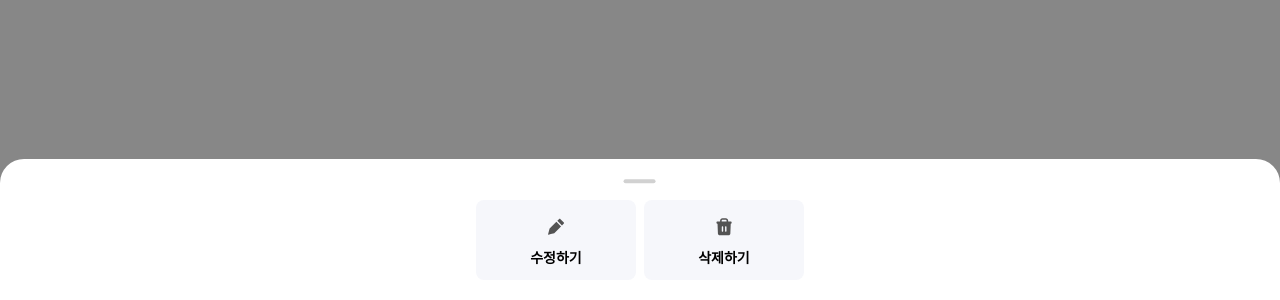
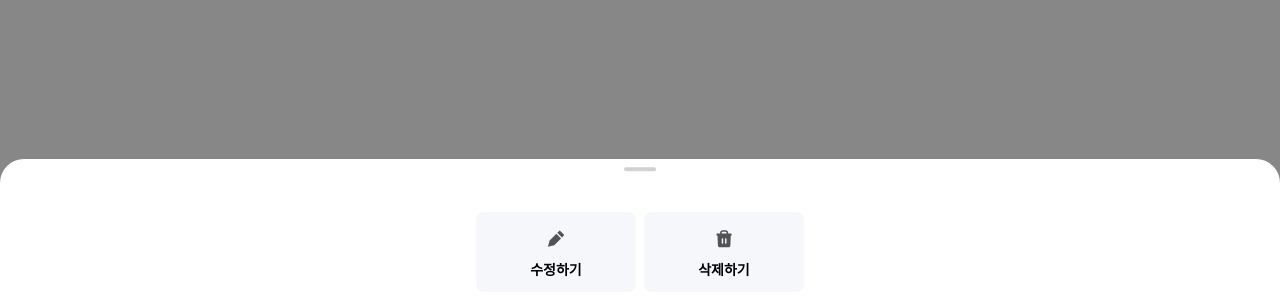
Before and after one commit to Team-Packman/Packman-Client, a Next.js app: page /components/common/BottomModal in a window 1280 px wide. Shown: the part 500-800 px from the top of the page. Built offline with nearby package versions, Linux system fonts and the light colour scheme.

Commit message:
chore/#29 : 바텀모달 버튼 onClick이벤트 내부 함수 수정

```diff
--- a/pages/components/common/BottomModal.tsx
+++ b/pages/components/common/BottomModal.tsx
@@ -20,28 +20,49 @@ function BottomModal(props: BottomModalProps) {
 
   return (
     <>
-      <StyledRoot onClick={closeModal} />
-      <StyledModalInfo>
+      <StyledBackground onClick={closeModal} />
+      <StyledRoot>
         <Image src={iSwipeBar} alt="스와이프바" />
         <h1>{isClickDelete ? '정말 삭제하시겠어요?' : content}</h1>
         <StyledButtonWrapper>
-          <button onClick={isClickDelete ? closeModal : onEdit}>
+          <button
+            onClick={
+              isClickDelete
+                ? () => {
+                    closeModal();
+                    setIsClickDelete(false);
+                  }
+                : () => {
+                    onEdit();
+                    setIsClickDelete(false);
+                  }
+            }
+          >
             {!isClickDelete && <Image src={iEdit} alt="수정" />}
-            {isClickDelete ? <p onClick={() => setIsClickDelete(false)}>아니요</p> : '수정하기'}
+            {isClickDelete ? <p>아니요</p> : '수정하기'}
           </button>
-          <button onClick={isClickDelete ? onDelete : () => setIsClickDelete(true)}>
+          <button
+            onClick={
+              isClickDelete
+                ? () => {
+                    onDelete();
+                    closeModal();
+                  }
+                : () => setIsClickDelete(true)
+            }
+          >
             {!isClickDelete && <Image src={iTrash} alt="삭제" />}
-            {isClickDelete ? <p onClick={() => setIsClickDelete(false)}>네</p> : '삭제하기'}
+            {isClickDelete ? <p>네</p> : '삭제하기'}
           </button>
         </StyledButtonWrapper>
-      </StyledModalInfo>
+      </StyledRoot>
     </>
   );
 }
 
 export default BottomModal;
 
-const StyledRoot = styled.div`
+const StyledBackground = styled.div`
   position: fixed;
   top: 0;
   width: 100%;
@@ -50,11 +71,11 @@ const StyledRoot = styled.div`
   z-index: 10;
   overflow-y: hidden;
 `;
-const StyledModalInfo = styled.div`
+const StyledRoot = styled.div`
   display: flex;
   flex-direction: column;
-  justify-content: center;
-  text-align: center;
+  justify-content: space-between;
+  align-items: center;
   position: absolute;
   bottom: 0;
   width: 100%;
@@ -62,18 +83,21 @@ const StyledModalInfo = styled.div`
   background-color: #fff;
   border-radius: 2.4rem 2.4rem 0 0;
   gap: 0.8rem;
+  padding: 0.8rem 0;
+  z-index: 10;
 
-  z-index: 10;
   & > h1 {
     color: #282828;
     font-weight: 700;
     font-size: 1.6rem;
   }
 `;
+
 const StyledButtonWrapper = styled.div`
   display: flex;
   justify-content: center;
   gap: 0.8rem;
+
   & > button {
     display: flex;
     flex-direction: column;
@@ -82,6 +106,7 @@ const StyledButtonWrapper = styled.div`
     justify-content: center;
     width: 16rem;
     height: 8rem;
+    padding: 0;
     border: none;
     border-radius: 0.8rem;
     font-weight: 600;
```
Also changed, not shown: 1 other file (tests, documents, lock files or other folders).
